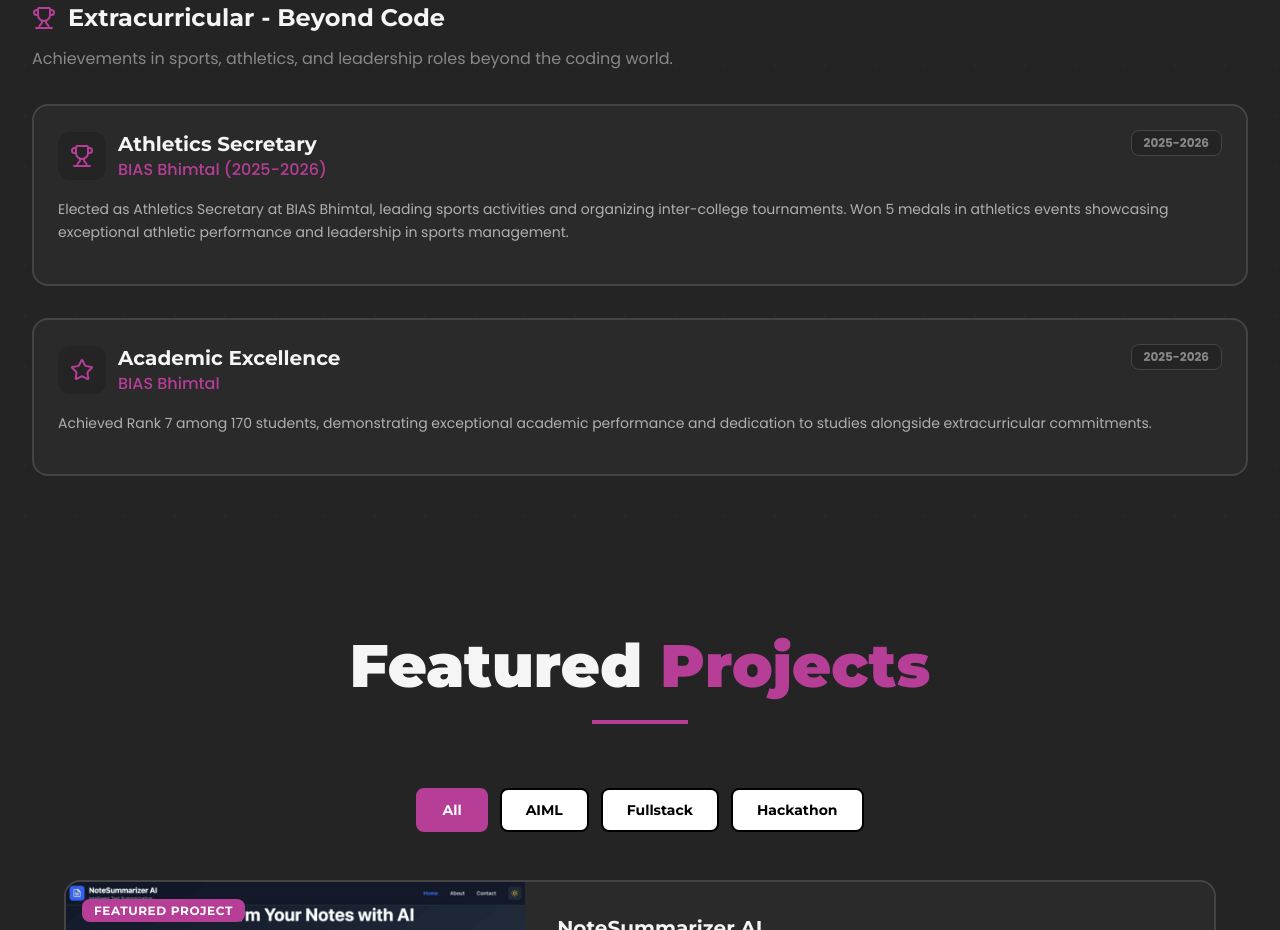
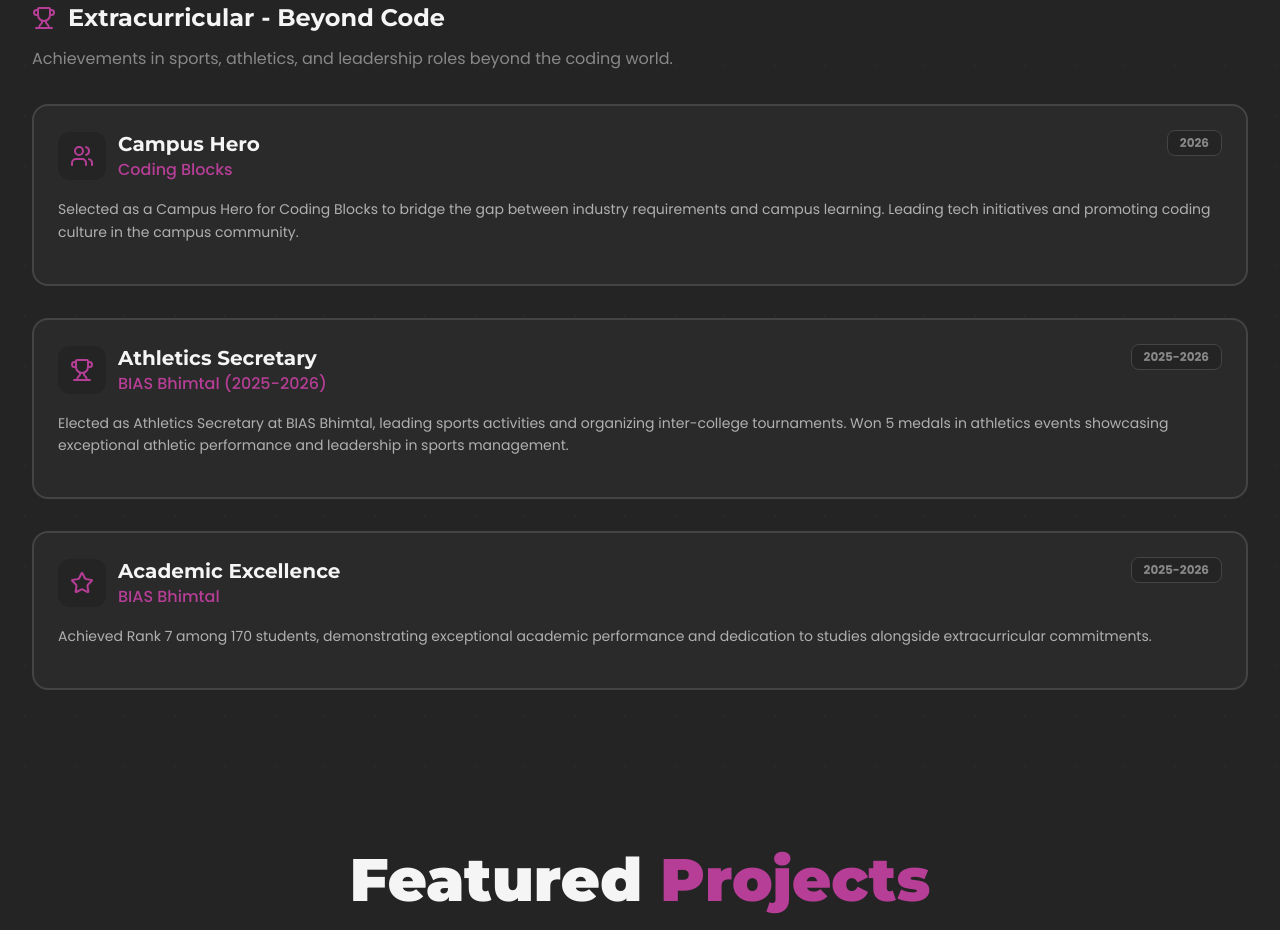
Before and after one commit to PankajSingh34/Portfolio, a React (Vite) app: page / in a window 1280 px wide. Shown: the part 4980-5910 px from the top of the page. Built offline with nearby package versions, Linux system fonts and the light colour scheme.

Commit message:
Add Campus Hero to professional recognition section

```diff
--- a/src/components/Achievements.jsx
+++ b/src/components/Achievements.jsx
@@ -67,6 +67,17 @@ const achievementsData = {
   recognition: [
     {
       id: 1,
+      title: "Campus Hero",
+      organization: "Coding Blocks",
+      description:
+        "Selected as a Campus Hero for Coding Blocks to bridge the gap between industry requirements and campus learning. Leading tech initiatives and promoting coding culture in the campus community.",
+      year: "2026",
+      type: "Leadership & Community",
+      icon: Users,
+      color: "from-purple-400 to-pink-400",
+    },
+    {
+      id: 2,
       title: "Athletics Secretary",
       organization: "BIAS Bhimtal (2025-2026)",
       description:
@@ -77,7 +88,7 @@ const achievementsData = {
       color: "from-green-400 to-emerald-400",
     },
     {
-      id: 2,
+      id: 3,
       title: "Academic Excellence",
       organization: "BIAS Bhimtal",
       description:
```
